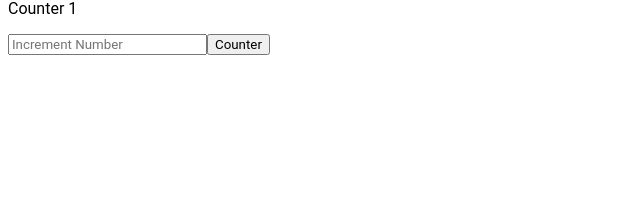
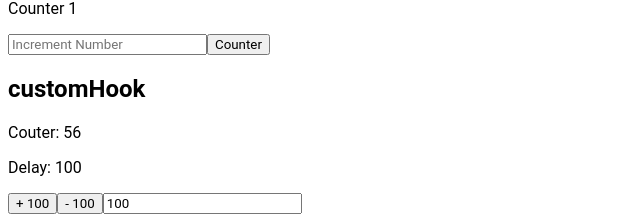
Before and after one commit to rodrigordgfs/React-Hooks, a React (Create React App) app: page / in a window 1280 px wide. Shown: the part 1092-1311 px from the top of the page, without its empty margins (0-640 px from the left). Before the commit the page ends 1155 px from the top, so only its background shows below. Built offline with nearby package versions, Linux system fonts and the light colour scheme; no server answers.

Commit message:
Usando um custom hook

```diff
--- a/src/App.jsx
+++ b/src/App.jsx
@@ -1,3 +1,4 @@
+import CustomHook from "./Hooks/customHook";
 import UseCallback from "./Hooks/useCallback";
 import UseContext from "./Hooks/useContext";
 import UseContextUseReducer from "./Hooks/useContextUseReducer";
@@ -19,6 +20,7 @@ export default function App() {
       <UseContext />
       <UseReducer />
       <UseContextUseReducer />
+      <CustomHook />
     </div>
   );
 }
--- /dev/null
+++ b/src/Hooks/customHook.jsx
@@ -0,0 +1,56 @@
+import { useEffect, useRef } from "react";
+import { useState } from "react";
+
+const useCounter = (callback, delay = 1000) => {
+  const savedCallback = useRef();
+
+  useEffect(() => {
+    savedCallback.current = callback;
+  }, [callback]);
+
+  useEffect(() => {
+    const interval = setInterval(() => {
+      savedCallback.current();
+    }, delay);
+    return () => {
+      clearInterval(interval);
+    };
+  }, [delay]);
+};
+
+export default function CustomHook() {
+  const [counter, setCounter] = useState(0);
+  const [delay, setDelay] = useState(100);
+  const [increment, setIncrement] = useState(100);
+
+  useCounter(() => {
+    setCounter((prevCounter) => prevCounter + 1);
+  }, delay);
+
+  return (
+    <div>
+      <h2>customHook</h2>
+      <p>Couter: {counter}</p>
+      <p>Delay: {delay}</p>
+      <button
+        onClick={() => {
+          setDelay((prevDelay) => prevDelay + increment);
+        }}
+      >
+        + {increment}
+      </button>
+      <button
+        onClick={() => {
+          setDelay((prevDelay) => prevDelay - increment);
+        }}
+      >
+        - {increment}
+      </button>
+      <input
+        type="number"
+        value={increment}
+        onChange={(e) => setIncrement(Number(e.target.value))}
+      />
+    </div>
+  );
+}
```
